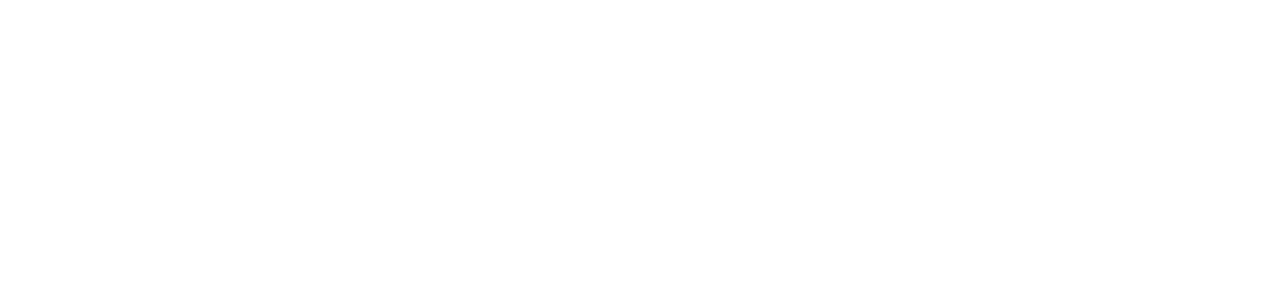
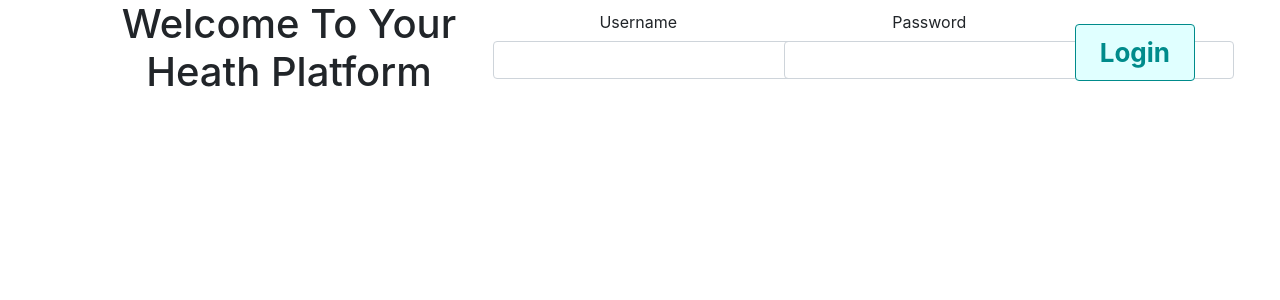
Before and after one commit to pfcouto/DAE-Project-MelodicHeartBeats-Frontend, a Nuxt app: page /login in a window 1280 px wide. Before the commit this address had no page. Shown: the top 300 px of the page. Built offline with nearby package versions, Linux system fonts and the light colour scheme.

Commit message:
login page added

```diff
--- a/assets/css/main.css
+++ b/assets/css/main.css
@@ -1,15 +1,3 @@
-@media (min-width: 576px) {
-  .container, .container-sm {
-    max-width: 100% !important;
-  }
-}
-
-@media (max-width: 576px) {
-  .major {
-    flex-direction: column !important;
-  }
-}
-
 .middleCard {
   padding: 20px;
   display: flex;
@@ -22,10 +10,20 @@
   color: #757575 !important;
 }
 
+a {
+  padding: 0 !important;
+}
+
 .spaceBetween {
   display: flex;
   flex-direction: row;
   justify-content: space-between;
+}
+
+@media (min-width: 576px) {
+  .container, .container-sm {
+    max-width: 100% !important;
+  }
 }
 
 @media (min-width: 768px) {
@@ -34,9 +32,33 @@
   }
 }
 
-@media (min-width: 1100px) {
+@media (max-width: 700px) {
+  .headerCard {
+    flex-direction: column !important;
+  }
+  .headerCard>.headerCardComponent {
+    margin: 12px 0px 0px 0px;
+  }
+  .headerCard>.headerCardComponent:last-child {
+     margin: 12px 0px 0px 0px;
+   }
+  .headerCardComponent:first-child {
+    margin: 0px ;
+  }
+}
+
+@media (max-width: 576px) {
+  .major {
+    flex-direction: column !important;
+  }
+  .headerCardComponent {
+    margin: 12px 0px 0px 0px !important;
+  }
+}
+
+@media (min-width: 1600px) {
   .container, .container-sm {
-    max-width: 1100px !important;
+    max-width: 1600px !important;
   }
 }
 
--- a/pages/index.vue
+++ b/pages/index.vue
@@ -7,7 +7,7 @@
         <h4>Americo Sousa</h4>
         <hr/>
         <div class="percentExternal">
-          <div class="percentInternal" style="width:80%;">80%</div>
+          <div class="percentInternal" style="width:75%;">75%</div>
         </div>
         <br/>
         <br/>
@@ -77,6 +77,7 @@ export default {
   display: flex;
   flex-direction: row;
   padding: 0px;
+  flex-wrap: wrap;
 }
 
 .headerCardComponent:last-child {
@@ -92,7 +93,7 @@ hr {
   display: flex;
   flex: 1;
   justify-content: center;
-  padding: 10px;
+  padding: 12px !important;
   background-color: white;
   flex-direction: row;
   box-shadow: 0 2px 5px 0 rgba(0, 0, 0, 0.16), 0 2px 10px 0 rgba(0, 0, 0, 0.12);
@@ -128,14 +129,17 @@ hr {
 
 .percentInternal {
   border-radius: 16px;
-  background-color: darkcyan;
+  background-color: lightcyan;
+  border-width: 1px;
+  border-style: solid;
+  border-color: darkcyan;
   text-align: center;
   justify-content: center;
   display: flex;
   align-content: center;
   align-items: center;
   font-size: 12px;
-  color: white;
+  color: darkcyan;
   height: 100%;
 }
 
@@ -151,11 +155,14 @@ h1, h2, h3, h4, h5, h6 {
 
 .logout {
   border-radius: 4px;
-  background-color: darkcyan;
+  background-color: lightcyan;
   width: 40%;
   margin: auto;
   height: 28px;
-  color: #ff4242;
+  border-width: 1px;
+  border-style: solid;
+  border-color: darkcyan;
+  color: darkcyan;
   font-weight: bold;
   display: flex;
   align-content: center;
@@ -163,7 +170,11 @@ h1, h2, h3, h4, h5, h6 {
   justify-content: center;
   text-align: center;
   font-size: 14px;
-  border-width: 0;
+}
+
+.logout:hover{
+  background-color: lightcoral;
+  color: cyan;
 }
 
 @media (max-width: 576px) {
--- /dev/null
+++ b/pages/login.vue
@@ -0,0 +1,93 @@
+<template>
+  <b-container>
+    <div class="middleCard loginCard">
+      <h1>Welcome To Your Heath Platform</h1>
+      <br />
+      <br />
+      <br />
+
+      <b-form-group
+        id="username"
+        label="Username"
+        :state="isUsernameValid"
+      >
+        <b-input
+          id="username"
+          v-model.trim="username"
+          class="inputField"
+          :state="isUsernameValid"
+          trim
+        ></b-input>
+      </b-form-group>
+      <b-form-group
+        id="password"
+        label="Password"
+      >
+        <b-input
+          id="patient"
+          v-model="password"
+          class="inputField"
+        ></b-input>
+      </b-form-group>
+      <br />
+      <br />
+      <b-button class="login" @click="login">Login</b-button>
+    </div>
+  </b-container>
+</template>
+<script>
+export default {
+  data() {
+    return {
+      username: null,
+      password: null,
+    }
+  },
+  computed: {
+    isUsernameValid() {
+      return null;
+    }
+  },
+  methods: {
+    login() {
+      this.$toast.success("Welcome " + this.username)
+    }
+  }
+}
+</script>
+<style>
+
+.inputField{
+  width: 450px;
+}
+
+.loginCard {
+  align-items: center;
+  text-align: center;
+  justify-content: center;
+  display: flex;
+}
+
+.login {
+  border-radius: 4px;
+  background-color: lightcyan;
+  margin: auto;
+  padding: 8px 24px 8px 24px;
+  border-width: 1px;
+  border-style: solid;
+  border-color: darkcyan;
+  color: darkcyan;
+  font-weight: bold;
+  display: flex;
+  align-content: center;
+  align-items: center;
+  justify-content: center;
+  text-align: center;
+  font-size: 26px;
+}
+
+.login:hover {
+  background-color: lightgreen;
+  color: darkcyan;
+}
+</style>
--- a/pages/prescriptions/create.vue
+++ b/pages/prescriptions/create.vue
@@ -63,8 +63,7 @@
           <b-button variant="info">RETURN</b-button>
         </nuxt-link>
         <div style="float: right">
-          <b-button v-if="isEditing" variant="danger" @click="del">DELETE</b-button>
-          <b-button v-else variant="dark" type="reset" @click="reset"> RESET</b-button>
+          <b-button variant="dark" type="reset" @click="reset"> RESET</b-button>
           <b-button
             v-if="!isEditing"
             variant="success"
@@ -162,15 +161,6 @@ export default {
     }
   },
   methods: {
-    del() {
-      this.$axios.$delete('/api/prescriptions/' + this.$route.query.id).then((response) => {
-        this.$toast.success("Transaction #" + this.$route.query.id + " deleted successfuly")
-        this.$router.push('/prescriptions')
-      }).catch((error) => {
-        this.$toast.danger("Transaction #" + this.$route.query.id + " was not deleted")
-        this.errorMsg = error.response.data
-      })
-    },
     reset() {
       this.errorMsg = false
       this.prescription = {}
--- a/pages/prescriptions/index.vue
+++ b/pages/prescriptions/index.vue
@@ -15,6 +15,7 @@
           >
             <b-button variant="info">Update</b-button>
           </nuxt-link>
+          <b-button variant="danger" @click="deletePrescription(row)">DELETE</b-button>
         </template>
       </b-table>
       <div class="spaceBetween">
@@ -43,21 +44,20 @@ export default {
       prescriptions: []
     }
   },
-
   created() {
     this.$axios.$get('/api/prescriptions/').then((prescriptions) => {
       this.prescriptions = prescriptions
     })
   },
   methods: {
-    delete(id) {
-      console.log("Here:" + id)
-      this.$axios.$delete('/api/prescriptions/' + id).then((response) => {
-        console.log(response)
-      }).catch(error => {
-        console.log(error)
+    deletePrescription(row) {
+      this.$axios.$delete('/api/prescriptions/' + row.item.id).then(() => {
+        this.$toast.success("Transaction #" + row.item.id + " deleted successfuly")
+        this.prescriptions.splice(row.index, 1)
+      }).catch(() => {
+        this.$toast.danger("Transaction #" + row.item.id + " was not deleted")
       })
-    }
+    },
   }
 }
 </script>
```
